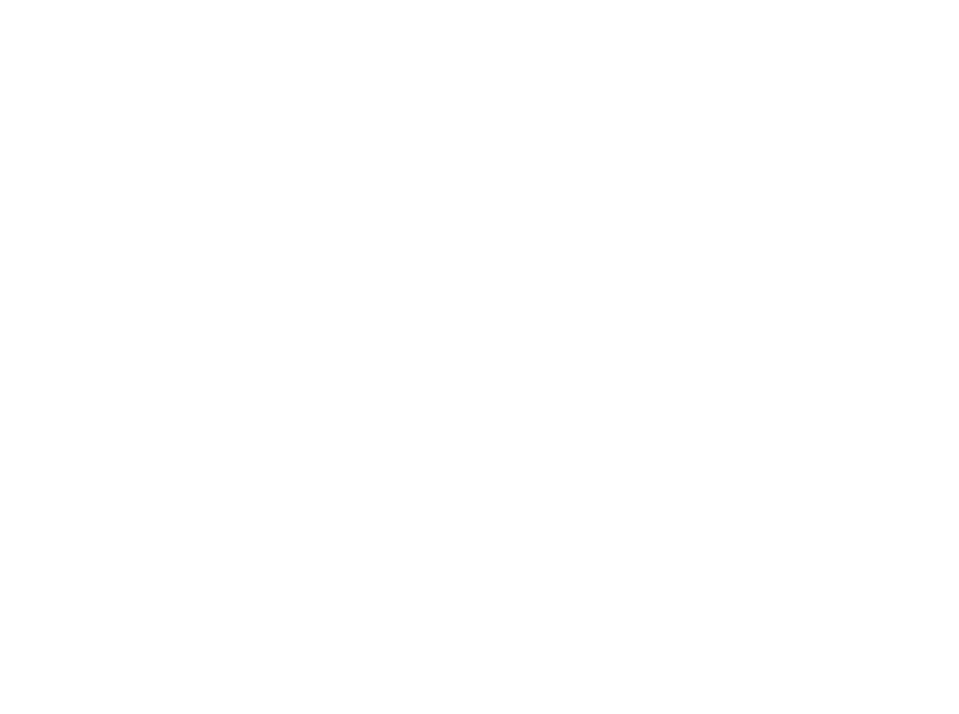
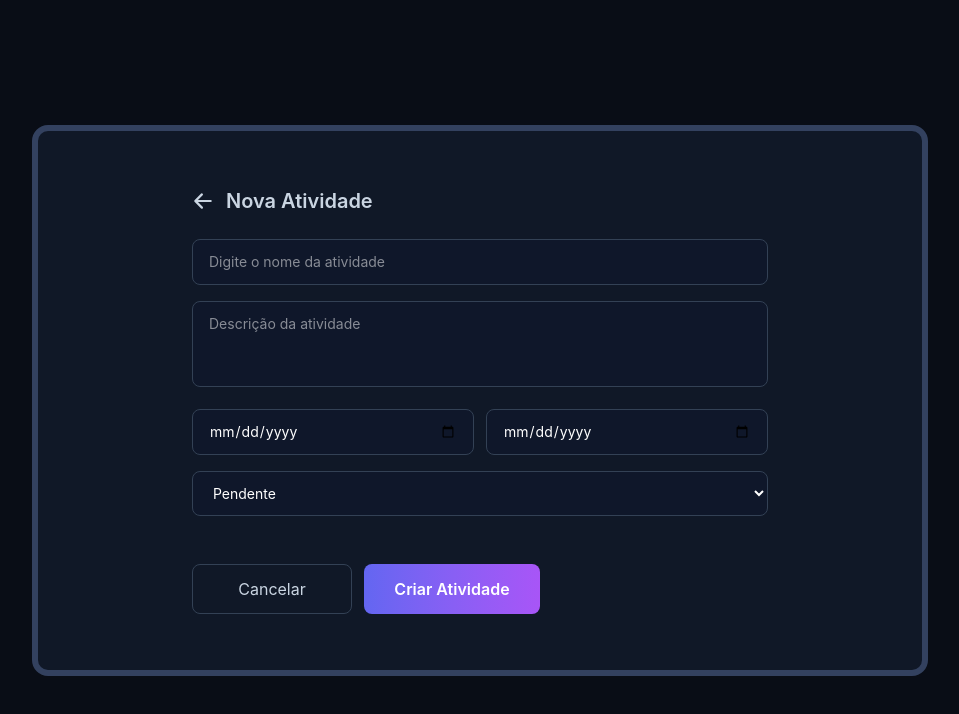
Before and after one commit to fernandasfarias/taskFlow-frontEnd, a React (Vite) app: page /projetos/1/nova-atividade in a window 1280 px wide. Before the commit this address had no page. Shown: the top 714 px of the page, without its empty margins (160-1119 px from the left). Built offline with nearby package versions, Linux system fonts and the light colour scheme.

Commit message:
feat: criação das telas e rota de Criar Atividade

```diff
--- a/src/App.jsx
+++ b/src/App.jsx
@@ -24,7 +24,7 @@
 {/*import KanbanProjeto from './pages/Projetos/KanbanProjeto';*/}
 {/*import CronogramaProjeto from './pages/Projetos/CronogramaProjeto';*/}
 import ChatProjeto from './features/chat/ConversaPage';
-{/*import NovaAtividade from './pages/Projetos/NovaAtividade';*/}
+import CriarAtividade from './pages/atividade/CriarAtividade';
 
 export default function App() {
   return (
@@ -63,8 +63,7 @@
       {/* <Route path="/projetos/:id/cronograma" element={<CronogramaProjeto />} /> */}
 
       <Route path="/projetos/:id/chat" element={<ChatProjeto />} />
-
-      {/* <Route path="/projetos/:id/nova-atividade" element={<NovaAtividade />} /> */}
+      <Route path="/projetos/:idProjeto/nova-atividade" element={<CriarAtividade />} />
 
     </Routes>
   );
--- /dev/null
+++ b/src/pages/atividade/CriarAtividade.jsx
@@ -0,0 +1,146 @@
+import React, { useState } from "react";
+import { useNavigate, useParams } from "react-router-dom";
+import { HiArrowLeft } from "react-icons/hi";
+import { criarAtividade } from "../../services/atividadeService";
+
+export default function CriarAtividade() {
+  const navigate = useNavigate();
+  const { idProjeto } = useParams();
+
+  const [form, setForm] = useState({
+    nomeAtividade: "",
+    descricaoAtividade: "",
+    dataInicio: "",
+    dataEntrega: "",
+    statusAtividade: "PENDENTE",
+    idMilestone: "",
+  });
+
+  const [erro, setErro] = useState("");
+  const [loading, setLoading] = useState(false);
+
+  function handleChange(e) {
+    setForm({
+      ...form,
+      [e.target.name]: e.target.value,
+    });
+  }
+
+  async function handleSubmit(e) {
+    e.preventDefault();
+
+    try {
+      setLoading(true);
+      setErro("");
+
+      await criarAtividade({
+        nomeAtividade: form.nomeAtividade,
+        descricaoAtividade: form.descricaoAtividade,
+        dataInicio: form.dataInicio,
+        dataEntrega: form.dataEntrega,
+        statusAtividade: form.statusAtividade,
+        idProjeto: idProjeto,
+      });
+
+      navigate(`/projetos/${idProjeto}`);
+    } catch (error) {
+      console.error(error);
+      setErro("Não foi possível criar a atividade.");
+    } finally {
+      setLoading(false);
+    }
+  }
+
+  return (
+    <div className="min-h-screen bg-[#090d16] text-white flex items-center justify-center p-6">
+      <div className="w-full max-w-4xl bg-[#101827] border-[6px] border-[#33415f] rounded-2xl p-14">
+        <div className="max-w-xl mx-auto">
+          <button
+            onClick={() => navigate(-1)}
+            className="flex items-center gap-3 mb-6 text-slate-300 hover:text-white"
+          >
+            <HiArrowLeft size={22} />
+            <span className="text-xl font-semibold">Nova Atividade</span>
+          </button>
+
+          {erro && (
+            <div className="mb-5 bg-red-500/10 border border-red-500/30 text-red-400 px-4 py-3 rounded-xl text-sm">
+              {erro}
+            </div>
+          )}
+
+          <form onSubmit={handleSubmit} className="space-y-4">
+            <input
+              name="nomeAtividade"
+              value={form.nomeAtividade}
+              onChange={handleChange}
+              placeholder="Digite o nome da atividade"
+              required
+              className="w-full bg-[#0f172a] border border-[#334155] rounded-lg px-4 py-3 text-sm outline-none focus:border-[#8b5cf6]"
+            />
+
+            <textarea
+              name="descricaoAtividade"
+              value={form.descricaoAtividade}
+              onChange={handleChange}
+              placeholder="Descrição da atividade"
+              required
+              rows={3}
+              className="w-full bg-[#0f172a] border border-[#334155] rounded-lg px-4 py-3 text-sm outline-none resize-none focus:border-[#8b5cf6]"
+            />
+
+            <div className="grid grid-cols-2 gap-3">
+              <input
+                type="date"
+                name="dataInicio"
+                value={form.dataInicio}
+                onChange={handleChange}
+                required
+                className="bg-[#0f172a] border border-[#334155] rounded-lg px-4 py-3 text-sm outline-none focus:border-[#8b5cf6]"
+              />
+
+              <input
+                type="date"
+                name="dataEntrega"
+                value={form.dataEntrega}
+                onChange={handleChange}
+                required
+                className="bg-[#0f172a] border border-[#334155] rounded-lg px-4 py-3 text-sm outline-none focus:border-[#8b5cf6]"
+              />
+            </div>
+
+            <select
+              name="statusAtividade"
+              value={form.statusAtividade}
+              onChange={handleChange}
+              className="w-full bg-[#0f172a] border border-[#334155] rounded-lg px-4 py-3 text-sm outline-none focus:border-[#8b5cf6]"
+            >
+              <option value="PENDENTE">Pendente</option>
+              <option value="EM_ANDAMENTO">Em andamento</option>
+              <option value="CONCLUIDA">Concluída</option>
+              <option value="CANCELADA">Cancelada</option>
+            </select>
+
+            <div className="flex gap-3 pt-8">
+              <button
+                type="button"
+                onClick={() => navigate(-1)}
+                className="w-40 border border-[#334155] rounded-lg py-3 text-slate-300 hover:bg-[#1e293b]"
+              >
+                Cancelar
+              </button>
+
+              <button
+                type="submit"
+                disabled={loading}
+                className="w-44 bg-gradient-to-r from-[#6366f1] to-[#a855f7] rounded-lg py-3 font-semibold disabled:opacity-60"
+              >
+                {loading ? "Salvando..." : "Criar Atividade"}
+              </button>
+            </div>
+          </form>
+        </div>
+      </div>
+    </div>
+  );
+}
--- /dev/null
+++ b/src/services/atividadeService.js
@@ -0,0 +1,6 @@
+import api from "./api";
+
+export async function criarAtividade(dados) {
+  const response = await api.post("/atividades", dados);
+  return response.data;
+}
```
